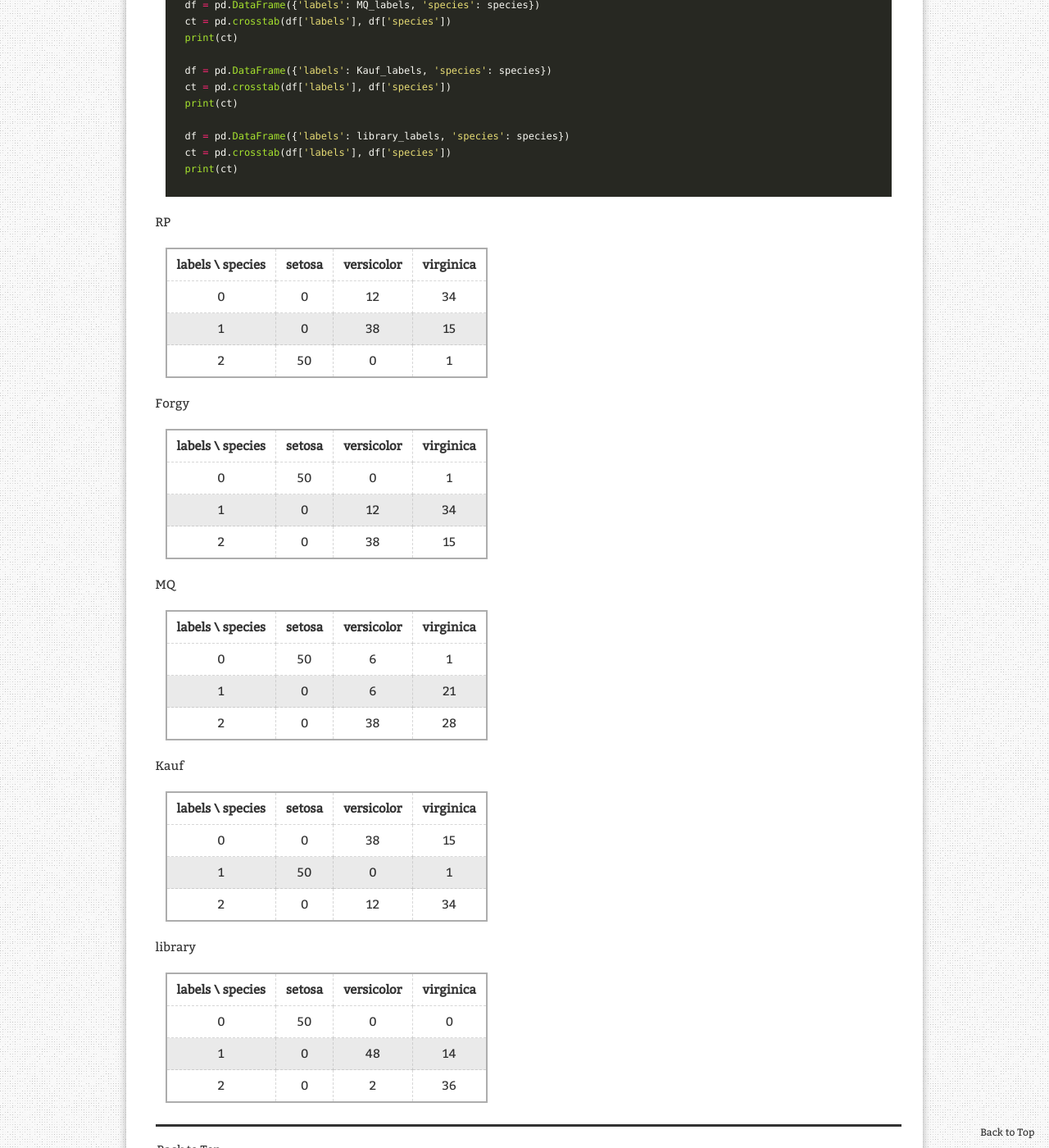
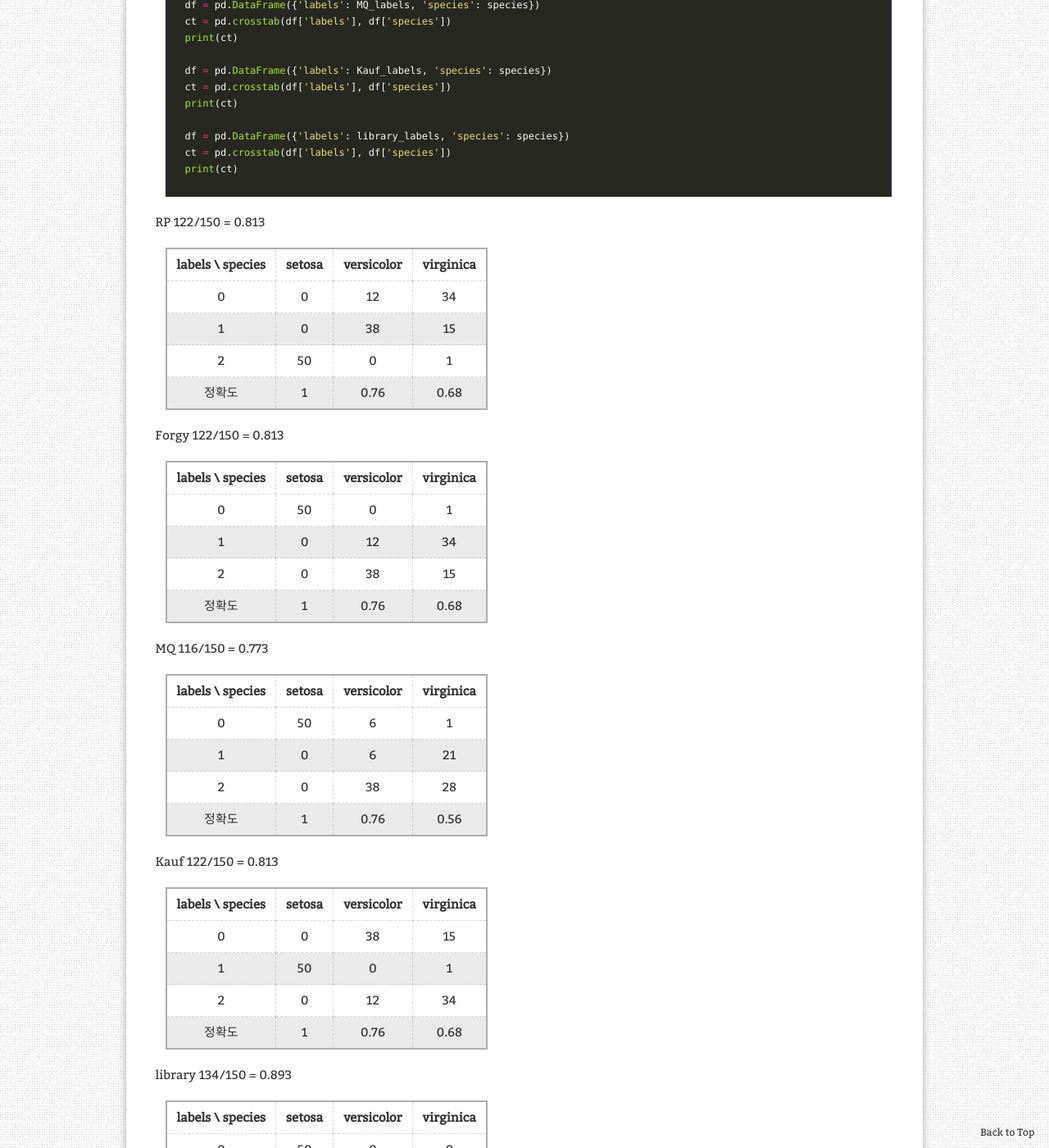
Before and after one commit to aristohyun/aristohyun.github.io, a Jekyll site: the page built from _posts/2021-07-12-Kaggle-Iris.md, in a window 1280 px wide and 1400 px high, scrolled down 9650 px. Shown: the whole window at 82% size. Built offline with Jekyll 4.4.1, drawn with Linux system fonts in a browser that asks for light colours; comment, search, counter and statistics services are not loaded.

Commit message:
Update 2021-07-12-Kaggle-Iris.md

```diff
--- a/_posts/2021-07-12-Kaggle-Iris.md
+++ b/_posts/2021-07-12-Kaggle-Iris.md
@@ -299,46 +299,49 @@ print(ct)
 ~~~
 
 
-RP
+RP       122/150 = 0.813
 
 | labels \ species | setosa | versicolor | virginica |
 |:----------------:|:------:|:------------:|:-----------:|
 | 0                |    0    |    12        |     34      |
 | 1                |     0   |     38       |     15      |
 | 2                |     50   |      0      |       1    |
+| 정확도           |   1    |     0.76    |      0.68     |
 
-
-Forgy
+Forgy           122/150 = 0.813
 
 | labels \ species | setosa | versicolor | virginica |
 |:----------------:|:------:|:------------:|:-----------:|
 | 0                |    50    |    0        |     1      |
 | 1                |     0   |     12       |     34      |
 | 2                |     0   |      38      |       15    |
+| 정확도           |   1    |     0.76    |      0.68     |
 
-
-MQ
+MQ    116/150 = 0.773
 
 | labels \ species | setosa | versicolor | virginica |
 |:----------------:|:------:|:------------:|:-----------:|
 | 0                |    50    |    6        |     1      |
 | 1                |     0   |     6       |     21      |
 | 2                |     0   |      38      |       28    |
+| 정확도           |   1    |     0.76    |      0.56     |
 
 
-Kauf
+Kauf          122/150 = 0.813
 
 | labels \ species | setosa | versicolor | virginica |
 |:----------------:|:------:|:------------:|:-----------:|
 | 0                |    0    |    38        |     15      |
 | 1                |     50   |     0       |     1      |
 | 2                |     0   |      12      |       34    |
+| 정확도           |   1    |     0.76    |      0.68     |
 
 
-library
+library          134/150 = 0.893
 
 | labels \ species | setosa | versicolor | virginica |
 |:----------------:|:------:|:------------:|:-----------:|
 | 0                |    50    |    0        |     0      |
 | 1                |     0   |     48       |     14     |
 | 2                |     0   |      2      |       36    |
+| 정확도           |   1    |     0.96    |      0.72     |
```
